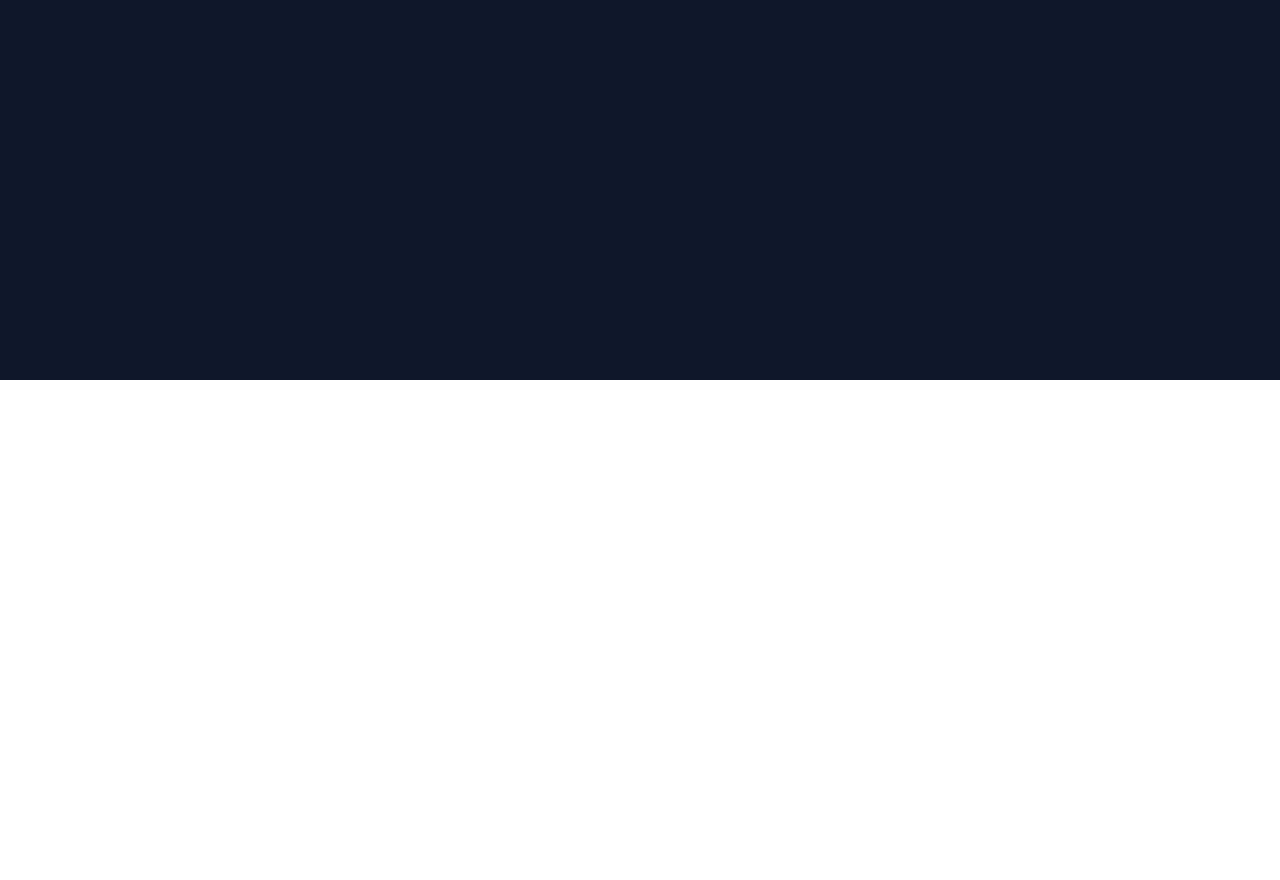
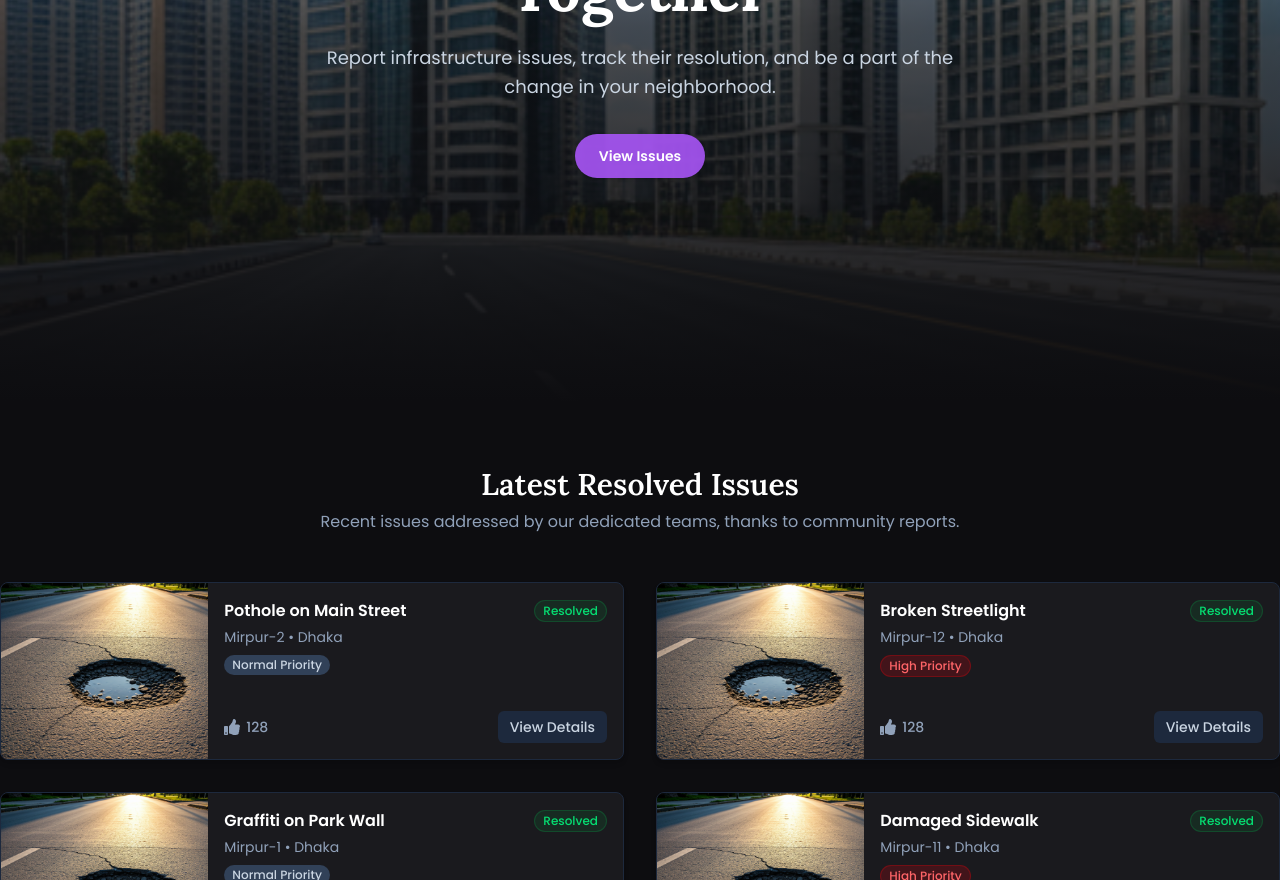
Before and after one commit to Nur-Nayeem/Infrastructure-Issues-Reporting-System-Client, a React (Vite) app: page / in a window 1280 px wide. Shown: the part 420-1300 px from the top of the page. Before the commit the page ends 800 px from the top, so only its background shows below. Built offline with nearby package versions, Linux system fonts and the light colour scheme.

Commit message:
added hero banner and latest issue solved cards section

```diff
--- /dev/null
+++ b/src/components/HeroBaner/HeroBanner.jsx
@@ -0,0 +1,35 @@
+import React from "react";
+import { Link } from "react-router";
+
+const HeroBanner = () => {
+  return (
+    <div>
+      {/* Hero Section */}
+      <div className="relative flex justify-center items-center px-4 py-32 sm:py-48 md:py-56 text-center text-white overflow-hidden">
+        <div className="absolute inset-0 bg-linear-to-t from-background-dark via-background-dark/70 to-transparent z-10"></div>
+        <div className="bg-[url('/hero.png')] absolute inset-0 h-full w-full bg-cover bg-center"></div>
+        <div className="relative z-20 flex flex-col items-center gap-8 w-full max-w-4xl">
+          <div className="flex flex-col gap-4">
+            <h1 className="text-white font-display text-4xl font-bold leading-tight  sm:text-5xl md:text-6xl">
+              Building Better Communities, Together
+            </h1>
+            <p className="text-slate-300 text-base font-normal leading-relaxed sm:text-lg max-w-2xl mx-auto">
+              Report infrastructure issues, track their resolution, and be a
+              part of the change in your neighborhood.
+            </p>
+            <div className="mt-4 flex gap-4 justify-center">
+              <Link
+                to="/issues"
+                className="rounded-full bg-primary/90 px-6 py-3 text-sm font-semibold text-white shadow-sm hover:bg-primary focus-visible:outline  focus-visible:outline-offset-2 focus-visible:outline-primary"
+              >
+                View Issues
+              </Link>
+            </div>
+          </div>
+        </div>
+      </div>
+    </div>
+  );
+};
+
+export default HeroBanner;
--- /dev/null
+++ b/src/components/LatestResolvedIssues/LatestResolvedIssues.jsx
@@ -0,0 +1,98 @@
+import React from "react";
+import LatestSolvedIssueCard from "../cards/IssueSolveCard";
+
+const ISSUES_DATA = [
+  {
+    id: 1,
+    title: "Pothole on Main Street",
+    status: "Resolved",
+    statusColor: "success",
+    type: "Pothole",
+    location: "Mirpur-2",
+    priority: "Normal",
+    votes: 128,
+    img: "/hole_on_the_road.png",
+  },
+  {
+    id: 2,
+    title: "Broken Streetlight",
+    status: "Resolved",
+    statusColor: "success",
+    type: "Streetlight",
+    location: "Mirpur-12",
+    priority: "High",
+    isHighPriority: true,
+    votes: 96,
+    img: "/hole_on_the_road.png",
+  },
+  {
+    id: 3,
+    title: "Graffiti on Park Wall",
+    status: "Resolved",
+    statusColor: "success",
+    type: "Vandalism",
+    location: "Mirpur-1",
+    priority: "Normal",
+    votes: 74,
+    img: "/hole_on_the_road.png",
+  },
+  {
+    id: 4,
+    title: "Damaged Sidewalk",
+    status: "In Progress",
+    statusColor: "info",
+    type: "Sidewalk",
+    location: "Mirpur-11",
+    priority: "High",
+    isHighPriority: true,
+    isBoosted: true,
+    votes: 215,
+    img: "/hole_on_the_road.png",
+  },
+  {
+    id: 5,
+    title: "Overgrown Park Area",
+    status: "In Progress",
+    statusColor: "info",
+    type: "Maintenance",
+    location: "Mirpur-1",
+    priority: "Normal",
+    votes: 42,
+    img: "/hole_on_the_road.png",
+  },
+  {
+    id: 6,
+    title: "Leaking Fire Hydrant",
+    status: "Reported",
+    statusColor: "warning",
+    type: "Water Leak",
+    location: "Mirpur-10",
+    priority: "High",
+    isHighPriority: true,
+    votes: 18,
+    img: "/hole_on_the_road.png",
+  },
+];
+
+const LatestResolvedIssues = () => {
+  return (
+    <div className="py-16">
+      <div className="text-center mb-12">
+        <h2 className="text-white text-3xl font-display font-semibold ">
+          Latest Resolved Issues
+        </h2>
+        <p className="text-slate-400 mt-2 max-w-2xl mx-auto">
+          Recent issues addressed by our dedicated teams, thanks to community
+          reports.
+        </p>
+      </div>
+      <div className="grid grid-cols-1 md:grid-cols-2 gap-8">
+        {ISSUES_DATA.map((issue) => (
+          <LatestSolvedIssueCard key={issue.id} issue={issue} />
+        ))}
+      </div>
+    </div>
+  );
+};
+
+export default LatestResolvedIssues;
--- a/src/components/Navbar/Navbar.jsx
+++ b/src/components/Navbar/Navbar.jsx
@@ -9,9 +9,7 @@ const Navbar = () => {
     { to: "/how-it-works", label: "How It Works" },
   ];
   return (
-    <header className="sticky top-0 z-50 flex items-center justify-center whitespace-nowrap border-b border-solid border-slate-800/80 bg-background-dark/80 px-4 md:px-10 py-4 backdrop-blur-md">
     <div className="flex items-center justify-between w-full max-w-7xl">
-        {/* Logo uses Link, as it's the root navigation */}
       <Link to="/" className="flex items-center gap-3 text-white">
         <div className="size-8 text-primary">
           <svg
@@ -75,7 +73,6 @@ const Navbar = () => {
         </div>
       </div>
     </div>
-    </header>
   );
 };
 export default Navbar;
--- /dev/null
+++ b/src/components/cards/IssueSolveCard.jsx
@@ -0,0 +1,56 @@
+import React from "react";
+import { FaThumbsUp } from "react-icons/fa";
+import { Link } from "react-router";
+
+const LatestSolvedIssueCard = ({ issue }) => {
+  return (
+    <div className="group relative flex flex-col overflow-hidden rounded-lg bg-surface-dark border border-slate-800 shadow-md transition-all duration-300 hover:shadow-xl hover:shadow-black/30 hover:-translate-y-1">
+      <div className="flex flex-col sm:flex-row">
+        <img
+          src={issue.img}
+          alt="issue image"
+          className="sm:w-1/3 w-full h-44"
+        />
+
+        <div className="flex flex-1 flex-col justify-between p-4">
+          <div>
+            <div className="flex items-center justify-between">
+              <h3 className="font-semibold text-white">{issue.title}</h3>
+              <span className="inline-flex items-center rounded-full bg-green-500/10 px-2 py-0.5 text-xs font-medium text-green-400 border border-green-500/20">
+                Resolved
+              </span>
+            </div>
+            <p className="mt-1 text-sm text-slate-400">
+              {issue.location} • Dhaka
+            </p>
+            <div className="mt-2 flex items-center gap-4">
+              <span
+                className={`inline-flex items-center  px-2 py-0.5 text-xs font-medium ${
+                  issue.priority === "High"
+                    ? "bg-red-600/20 text-red-400 border border-red-600/30"
+                    : "bg-slate-700 "
+                } rounded-4xl`}
+              >
+                {issue.priority} Priority
+              </span>
+            </div>
+          </div>
+          <div className="mt-3 flex items-center justify-between">
+            <button className="flex items-center gap-1.5 text-slate-400 transition-colors hover:text-white">
+              <FaThumbsUp />
+              <span className="text-sm font-medium">128</span>
+            </button>
+            <Link
+              className="inline-flex items-center justify-center rounded-md bg-slate-800 px-3 py-1.5 text-sm font-medium text-slate-300 transition-colors hover:bg-slate-700"
+              href="#"
+            >
+              View Details
+            </Link>
+          </div>
+        </div>
+      </div>
+    </div>
+  );
+};
+
+export default LatestSolvedIssueCard;
--- a/src/index.css
+++ b/src/index.css
@@ -2,15 +2,15 @@
 @import "tailwindcss";
 @theme {
   /* --color-*: initial; */
-  --color-primary: #2563eb;
-  --color-secondary: #1e293b;
-  --color-accent: #f59e0b;
+  --color-primary: #a855f7;
+  --color-secondary: #10b981;
+  --color-accent: #d97706;
   --font-display: "Lora", "serif";
   --font-body: "Inter", "sans-serif";
   --font-sans: "Poppins", "sans-serif";
-  --color-background-light: #f9fafb;
-  --color-background-dark: #0f172a;
-  --color-surface-dark: #1e293b;
+  --color-background-light: #f6f7f8;
+  --color-background-dark: #0d0d10;
+  --color-surface-dark: #1a1a1e;
 }
 
 .nav-styles {
--- a/src/layouts/MainLayout.jsx
+++ b/src/layouts/MainLayout.jsx
@@ -5,15 +5,14 @@ import { Outlet } from "react-router";
 const MainLayout = () => {
   return (
     <div className="font-sans bg-background-dark text-slate-300 min-h-screen">
-      <div className="relative flex h-auto min-h-screen w-full flex-col group/design-root overflow-x-hidden">
-        <div className="layout-container flex h-full grow flex-col">
+      <div className="flex h-full w-full grow flex-col">
+        <header className="sticky top-0 z-50 w-full flex items-center justify-center  border-b border-solid border-slate-800/80 bg-background-dark/80 px-4 md:px-10 py-4 backdrop-blur-md">
           <Navbar />
-
-          <main>
-            <Outlet />
-          </main>
-          <footer></footer>
-        </div>
+        </header>
+        <main>
+          <Outlet />
+        </main>
+        <footer></footer>
       </div>
     </div>
   );
--- a/src/pages/Home/Home.jsx
+++ b/src/pages/Home/Home.jsx
@@ -1,7 +1,16 @@
 import React from "react";
+import HeroBanner from "../../components/HeroBaner/HeroBanner";
+import LatestResolvedIssues from "../../components/LatestResolvedIssues/LatestResolvedIssues";
 
 const Home = () => {
-  return <div>Home</div>;
+  return (
+    <div>
+      <HeroBanner />
+      <main className="max-w-7xl mx-auto">
+        <LatestResolvedIssues />
+      </main>
+    </div>
+  );
 };
 
 export default Home;
```
Also changed, not shown: public/hero.png (added), public/hole_on_the_road.png (added). Lines whose indentation alone changed are shown as unchanged.
